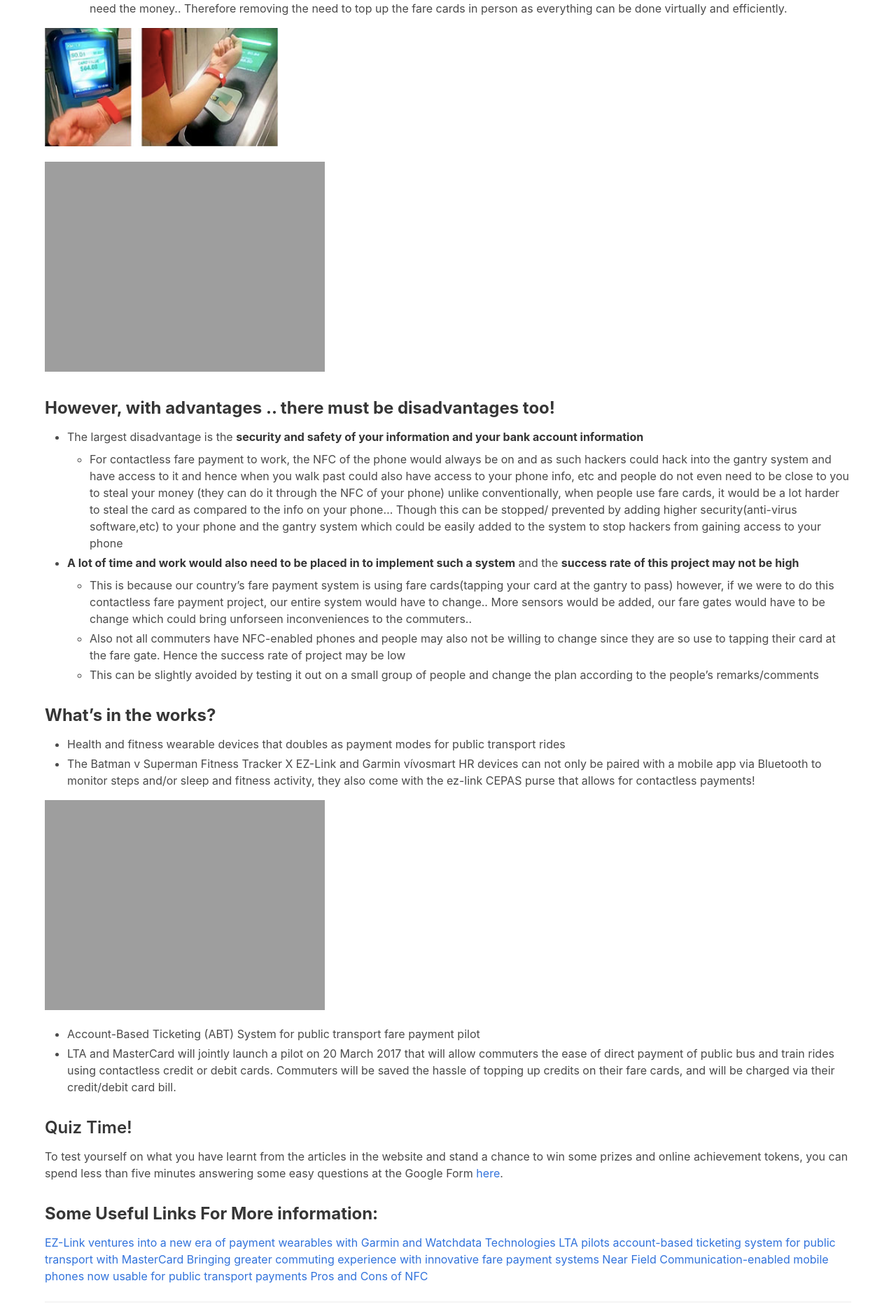
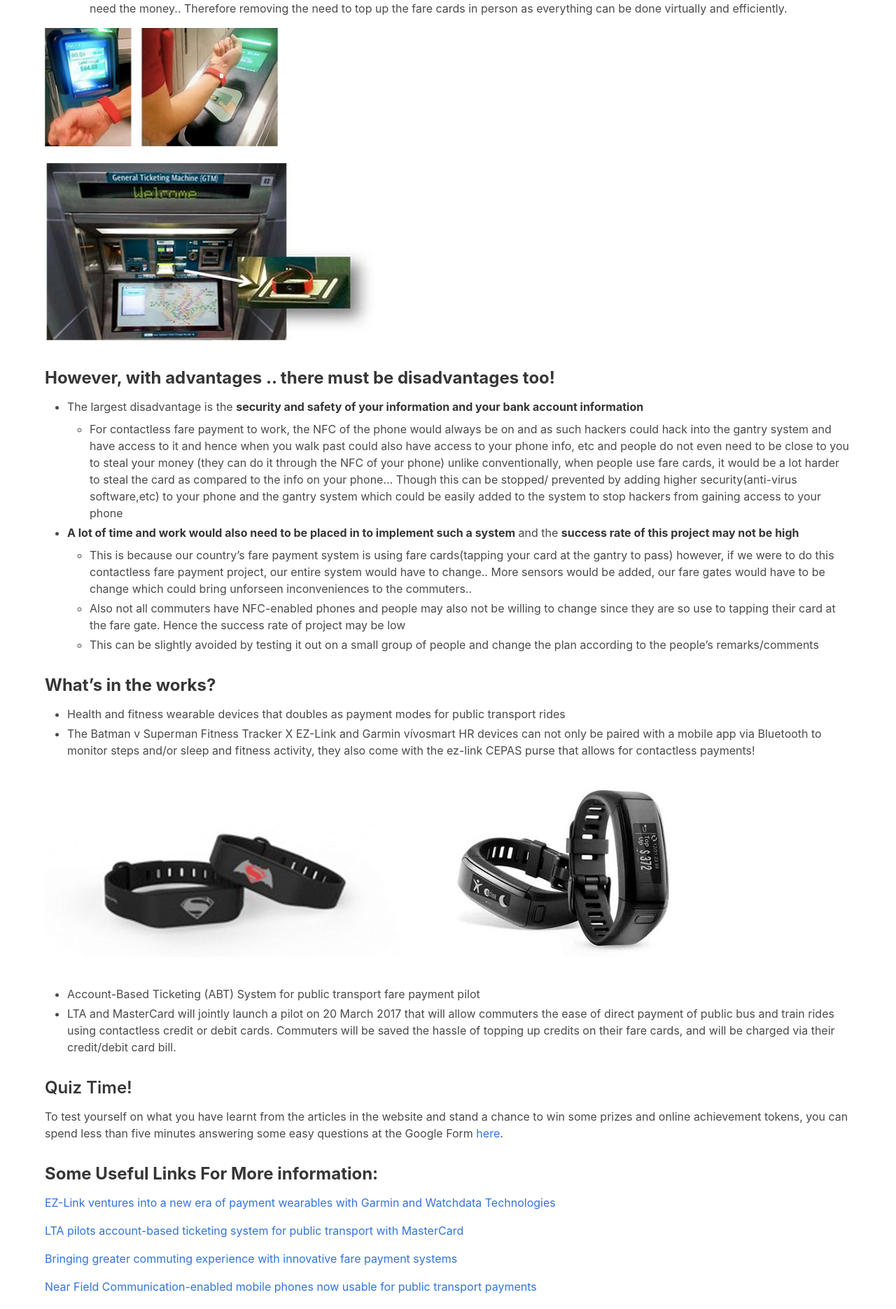
Before and after one commit to dunmanhigh/smarticc, a Jekyll site: the page built from _posts/2018-09-09-contactless-fare-payment.md, in a window 1280 px wide. Shown: the part 1314-3184 px from the top of the page at 70% size. Built offline with Jekyll 4.4.1, drawn with Linux system fonts in a browser that asks for light colours.

```diff
--- a/_posts/2018-09-09-contactless-fare-payment.md
+++ b/_posts/2018-09-09-contactless-fare-payment.md
@@ -72,12 +72,16 @@ To test yourself on what you have learnt from the articles in the website and st
 
 ### **Some Useful Links For More information:**
 [EZ-Link ventures into a new era of payment wearables with Garmin and Watchdata Technologies](http://home.ezlink.com.sg/2017/01/ez-link-ventures-into-a-new-era-of-payment-wearables-with-garmin-and-watchdata-technologies)
+
 [LTA pilots account-based ticketing system for public transport with MasterCard](https://www.lta.gov.sg/apps/news/page.aspx?c=2&id=ea61ae1b-8aaf-4cab-89b8-c32fdf276745)
+
 [Bringing greater commuting experience with innovative fare payment systems](http://www.lta.gov.sg/apps/news/page.aspx?c=2&id=f1b4a397-07ff-4a43-9c27-2e29d2e7391c)
+
 [Near Field Communication-enabled mobile phones now usable for public transport payments](https://www.lta.gov.sg/apps/news/page.aspx?c=2&id=9a11347c-b41e-4831-8327-a422aa2a1878)
+
 [Pros and Cons of NFC](https://www.lta.gov.sg/apps/news/page.aspx?c=2&id=9a11347c-b41e-4831-8327-a422aa2a1878)
 
 [image-1]: {{ "/assets/img/2018-09-09-contactless-fare-payment-1.png" | absolute_url }}
 [image-2]: {{ "/assets/img/2018-09-09-contactless-fare-payment-2.png" | absolute_url }}
-[image-3]: {{ "/assets/img/2018-09-09-contactless-fare-payment-3.png" | absolute_url }}
-[image-4]: {{ "/assets/img/2018-09-09-contactless-fare-payment-4.png" | absolute_url }}
+[image-3]: {{ "/assets/img/2018-09-09-contactless-fare-payment-3.jpg" | absolute_url }}
+[image-4]: {{ "/assets/img/2018-09-09-contactless-fare-payment-4.jpg" | absolute_url }}
```
Also changed, not shown: _posts/2018-09-09-quantum-computing-startup.md (+3 -0 lines).
